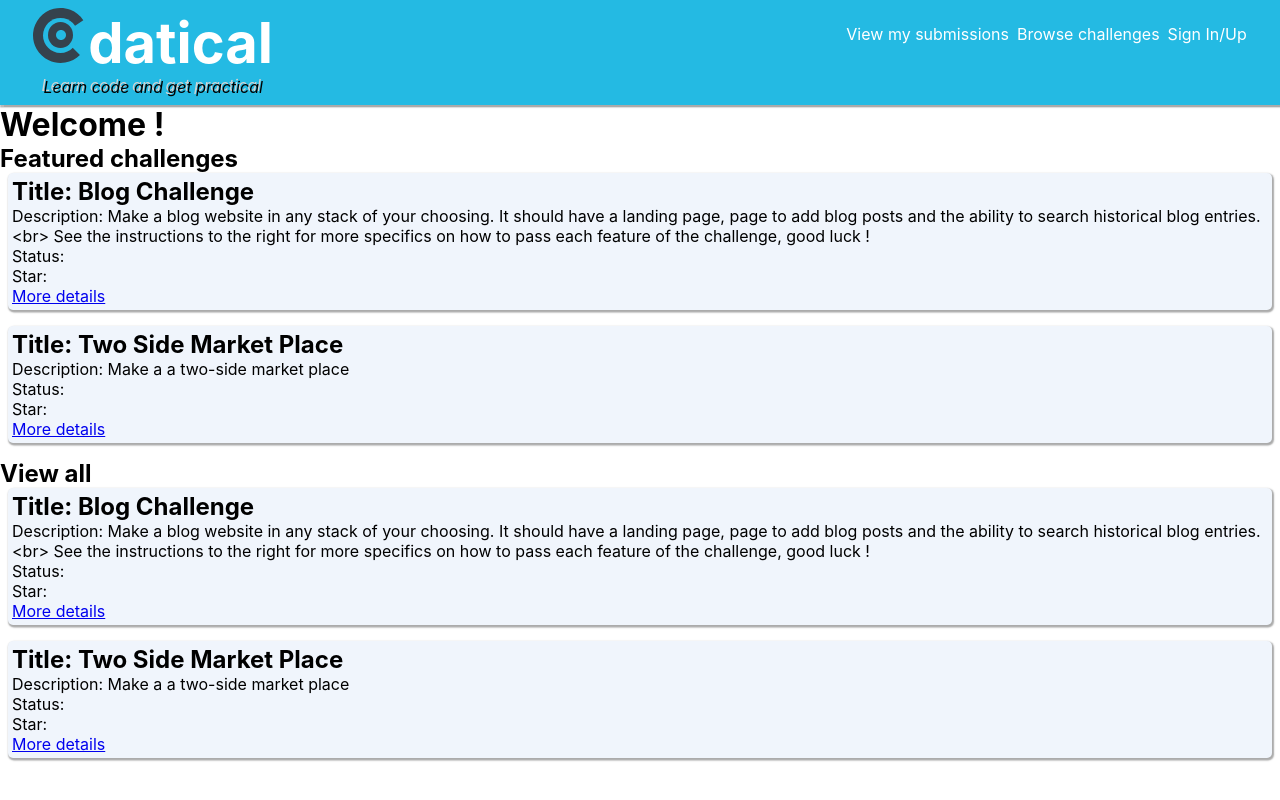
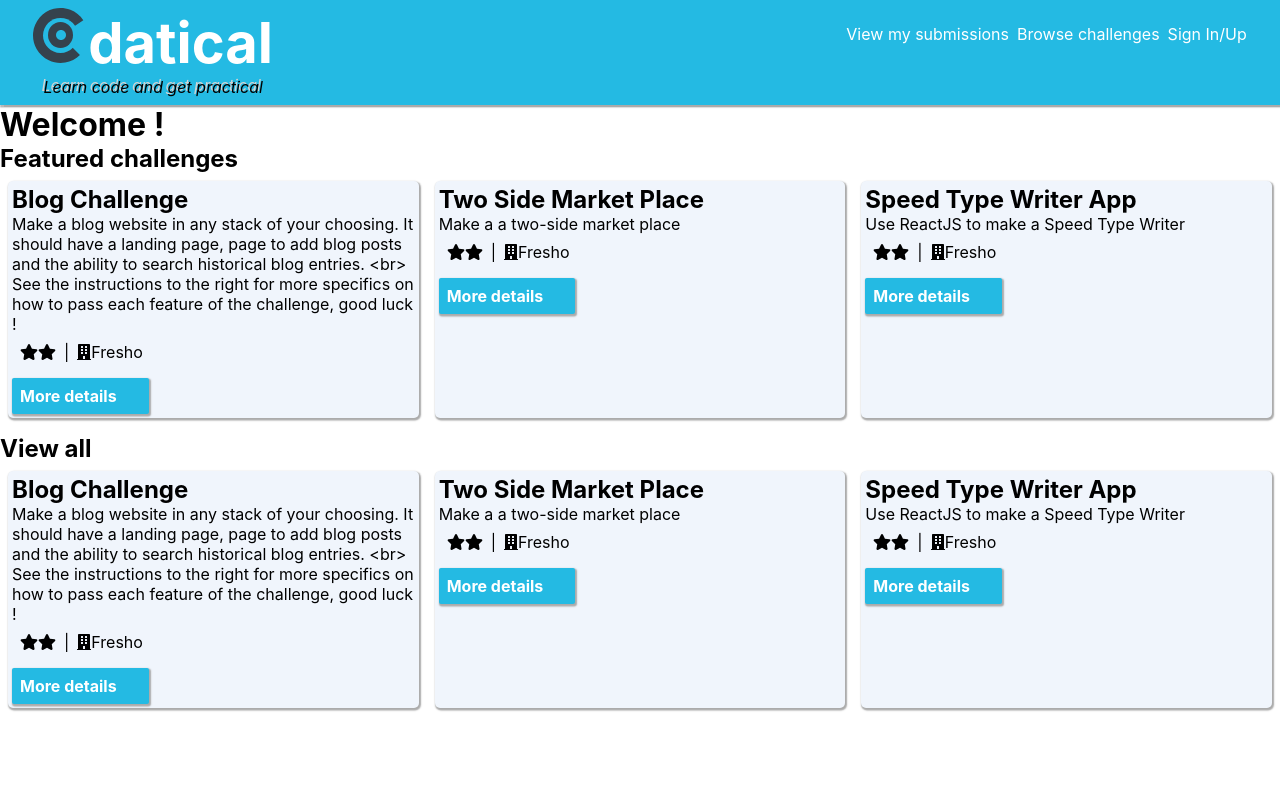
Before and after one commit to mcbadger88/real-code-problems-frontend, a React (Create React App) app in the folder react-app/: page /challenges in a window 1280 px wide. Built offline with nearby package versions, Linux system fonts and the light colour scheme; no server answers.

Commit message:
browse all challenges styling first commit

```diff
--- a/react-app/src/Router.jsx
+++ b/react-app/src/Router.jsx
@@ -13,7 +13,9 @@ import AddChallenge from './pages/AddChallenge'
 import Home from './pages/Home'
 import SignUp from './pages/SignUp'
 
-const Router = ({user}) => {return (
+const Router = ({user}) => {
+  console.log(user, 'user from router');
+  return (
 
     <Switch>
         <Route
@@ -52,7 +54,7 @@ const Router = ({user}) => {return (
         />
         <Route
           exact path='/candidates/user/:id'
-          render={(props) => {return <CandidateProfile user={user} {...props}/>}}
+          render={(props) => {return <CandidateProfile user={user} />}}
         />
 
         <Route
@@ -61,7 +63,7 @@ const Router = ({user}) => {return (
         />
 
         <Route
-          exact path='/' render={(props) => (<Home user={user} {...props}/>)}
+          exact path='/' render={(props) => (<Home user={user}/>)}
         />
 
         <Route
--- a/react-app/src/api/challenge.js
+++ b/react-app/src/api/challenge.js
@@ -18,7 +18,14 @@ const challenges = [
         zipFileLocation: "https://github.com/saramic/real-code-challenge-blog/archive/master.zip",
         active: true,
         features: [allFeatures[0]._id, allFeatures[1]._id]
-    }
+    },
+    {   id:"3",
+    title: "Speed Type Writer App ",
+    description: "Use ReactJS to make a Speed Type Writer",
+    zipFileLocation: "https://github.com/saramic/real-code-challenge-blog/archive/master.zip",
+    active: true,
+    features: [allFeatures[0]._id, allFeatures[1]._id]
+}
 ];
 
 
--- a/react-app/src/components/AvailableChallenges/AvailableChallenges.jsx
+++ b/react-app/src/components/AvailableChallenges/AvailableChallenges.jsx
@@ -2,6 +2,7 @@ import React, {Component} from 'react'
 import axios from 'axios'
 import {getAllChallenges} from '../../api/challenge.js'
 import ChallengeCard from '../ChallengeCard/ChallengeCard'
+import styles from '../AvailableChallenges/AvailableChallenges.module.css'
 
 class AvailableChallenges extends Component {
 
@@ -24,7 +25,11 @@ class AvailableChallenges extends Component {
                 (challenge) => {return <ChallengeCard key={challenge.id} data={challenge}/>}
                 )
 
-            return (challengeList)
+            return (
+                <div className={styles.AvailableChallenges}>
+                {challengeList}
+                </div>
+                )
         }else{
             return (<h2>Loading</h2>)
         }
--- a/react-app/src/components/AvailableChallenges/AvailableChallenges.module.css
+++ b/react-app/src/components/AvailableChallenges/AvailableChallenges.module.css
@@ -0,0 +1,4 @@
+
+.AvailableChallenges {
+    display:flex;
+}
--- a/react-app/src/components/ChallengeCard/ChallengeCard.jsx
+++ b/react-app/src/components/ChallengeCard/ChallengeCard.jsx
@@ -1,17 +1,30 @@
 import React, {Component} from 'react'
 import styles from '../ChallengeCard/ChallengeCardStyles.module.css'
 import {NavLink} from 'react-router-dom'
+import { faStar } from '@fortawesome/free-solid-svg-icons'
+import { faBuilding } from '@fortawesome/free-solid-svg-icons'
+import { FontAwesomeIcon } from '@fortawesome/react-fontawesome'
 
  const ChallengeCard = (props) => {
     //  console.log(props.data);
 
     return (
         <div className={styles.ChallengeCard}>
-            <h2>Title: {props.data.title}</h2>
-            <p>Description: {props.data.description}</p>
-            <p>Status: {props.data.active}</p>
-            <p>Star:</p>
-            <NavLink className='NavLink' to={`challenges/${props.data.id}`}>More details</NavLink>
+                <h2>{props.data.title}</h2>
+                <div>{props.data.description}</div>
+                <div>{props.data.active}</div>
+            <div className={styles.miniIconsContainer}>
+                <p className={styles.IconArea}>
+                    <FontAwesomeIcon icon={faStar}/>
+                    <FontAwesomeIcon icon={faStar}/>
+                </p>
+                <p className={styles.IconArea}>|</p>
+                <p className={styles.IconArea}>
+                    <FontAwesomeIcon icon={faBuilding}/>
+                    Fresho
+                </p>
+            </div>
+            <NavLink className={styles.buttonLink} to={`challenges/${props.data.id}`}>More details</NavLink>
         </div>
     )
 }
--- a/react-app/src/components/ChallengeCard/ChallengeCardStyles.module.css
+++ b/react-app/src/components/ChallengeCard/ChallengeCardStyles.module.css
@@ -1,7 +1,44 @@
 .ChallengeCard {
+    padding:1rem;
     border-radius: 5px;
     box-shadow: 1px 1.5px 1.5px 1px #aaaaaa;
-    margin: 0 0.5em 1em;
+    width:70%;
+    margin: 0.5em 0.5em 1em;
     padding:0.25em;
     background-color: #F0F5FC;
 }
+
+.ChallengeCard:hover {
+    background-color: #ffffff
+}
+
+
+.IconArea {
+
+    display:inline-block;
+    margin-top: 0.5em;
+    margin-left:0.5em;
+}
+
+.CardSubtitle {
+    font-weight: 500;
+}
+
+.buttonLink {
+    /* margin-left:auto;
+    margin-right:auto; */
+    font-weight: bold;
+    margin-top:1em;
+    padding:0.5em;
+    color:white;
+    background-color: #24BAE3;
+    text-decoration: none;
+    width:30%;
+    display: inline-block;
+    border-radius: 2px;
+    box-shadow: 1px 1.5px 1.5px 1px #aaaaaa
+}
+
+.buttonLink:hover {
+    color: #083256;
+}
--- a/react-app/src/components/NavBar/NavBar.jsx
+++ b/react-app/src/components/NavBar/NavBar.jsx
@@ -5,7 +5,7 @@ import logo from '../../assets/SiteLogo.svg'
 import auth from '../../api/auth'
 
 const NavBar = (props) => {
-    // console.log(props, 'from nav');
+
 
     return(
         <nav className={styles.NavBar}>
--- a/react-app/src/pages/CandidateProfile.js
+++ b/react-app/src/pages/CandidateProfile.js
@@ -11,18 +11,17 @@ const CandidateProfile = (props) => {
 
     useEffect(
         ()=>{
-            console.log(props)
+            console.log(props, 'why user in this case is undefined?')
             async function getCandidateProfile () {
                 let response = await axios.get(`http://localhost:5000/candidates/user/${props.user._id}`, {
                     withCredentials: true
                 })
-                //
                 const {data} = response
                 setCandidateProfile(data)
 
             }
             getCandidateProfile()
-
+            console.log(candidateProfile, 'getProfileAfter useEffects runs')
         }, []
     )
 
--- a/react-app/src/pages/Home.js
+++ b/react-app/src/pages/Home.js
@@ -1,10 +1,11 @@
 import React, { useState, useEffect } from 'react';
 import NavBar from '../components/NavBar/NavBar.jsx'
 
-const Home = (props) => {
+const Home = ({user}) => {
+    console.log(user, 'props from home')
     return (
         <>
-        <NavBar {...props}/>
+        <NavBar user={user}/>
         <h1>HOME HERE !</h1>
         </>
     )
--- a/react-app/src/pages/SignUp.js
+++ b/react-app/src/pages/SignUp.js
@@ -4,6 +4,7 @@ import auth from '../api/auth'
 import Axios from 'axios';
 
 const SignUp = (props) => {
+    console.log(props)
     return(
         <>
         <NavBar />
```
